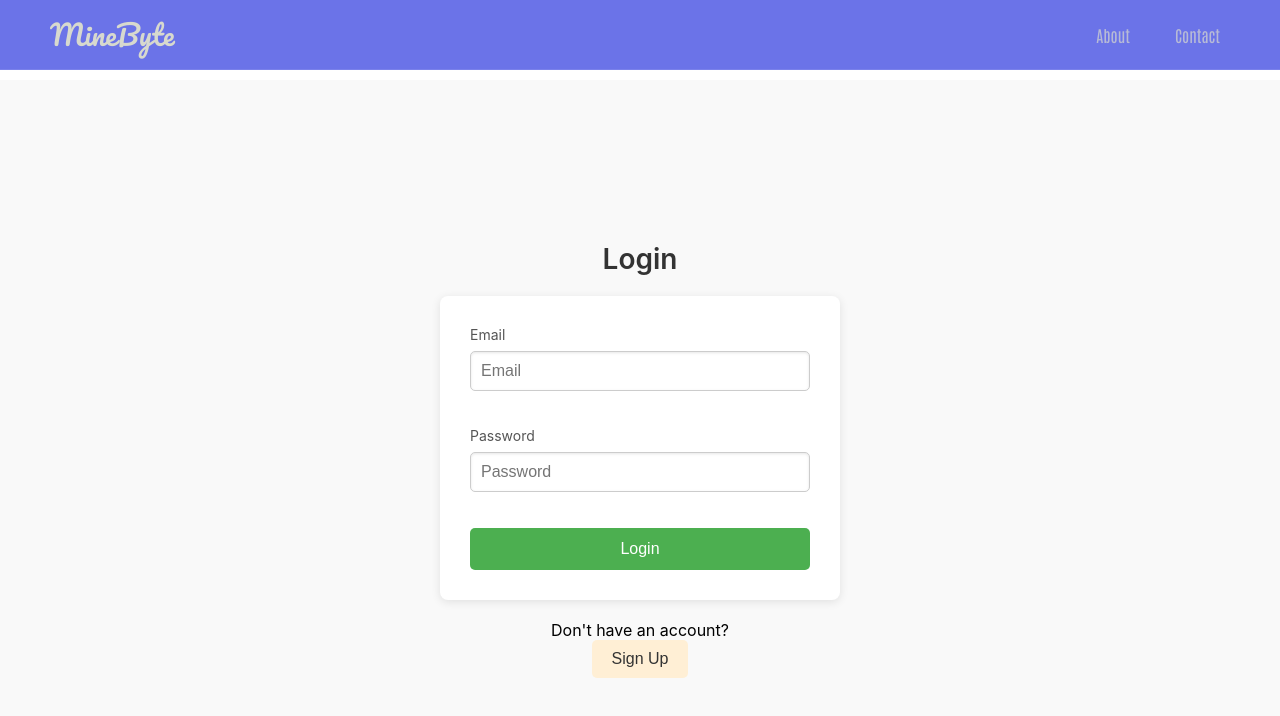
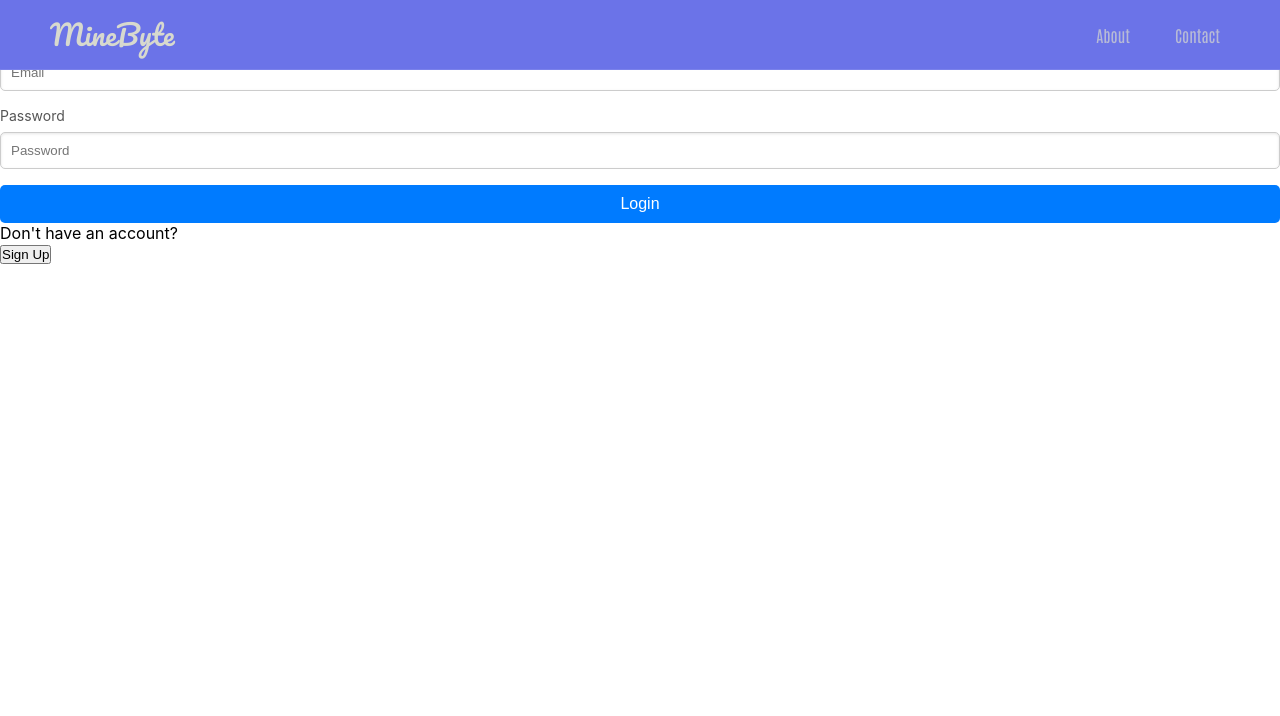
Before and after one commit to MineByte-Group11/MineByte, a React (Create React App) app: page / in a window 1280 px wide. Shown: the top 716 px of the page. Built offline with nearby package versions, Linux system fonts and the light colour scheme.

Commit message:
Login.css and Register.js Changes by Masnun

```diff
--- a/src/pages/Login.css
+++ b/src/pages/Login.css
@@ -11,136 +11,101 @@
 /* Prevent horizontal overflow on small screens */
 html, body {
   overflow-x: hidden;
+  height: 100%;
+}
+
+/* Full page flexbox layout */
+.register-page {
+  display: flex;
+  flex-direction: column;
+  justify-content: center; /* Center the form vertically */
+  align-items: center; /* Center the form horizontally */
+  height: 100vh; /* Full viewport height */
 }
 
 /* Header styling */
 .header {
-  position: fixed;
+  position: absolute;
   top: 0;
   left: 0;
   right: 0;
-  display: flex;
-  justify-content: space-between;
-  align-items: center;
   padding: 10px 50px;
   background-color: #6B73E8;
   font-family: 'Antonio', sans-serif;
   color: #D7D9CE;
-  width: 100%;
-  z-index: 1000;
-  border-bottom: 1px solid rgba(255, 255, 255, 0.1);
-  transition: background-color 0.3s ease;
+  display: flex;
+  justify-content: space-between;
+  align-items: center;
 }
 
-.header.translucent {
-  background-color: rgba(0, 0, 0, 0.5);
-}
-
-/* MineByte text brand in the header */
 .brand {
   font-family: 'Pacifico', cursive;
   font-size: 28px;
   color: #D7D9CE;
   text-decoration: none;
-  transition: transform 0.3s ease-in-out, 0.3s ease, background-color 0.3s ease;
 }
 
-.brand:hover {
-  transform: scale(1.2);
-  color: #FFFFFF;
-}
-
-/* Navigation links styling */
 .nav-links {
   display: flex;
   gap: 25px;
-  align-items: center;
 }
 
 .nav-links a {
   text-decoration: none;
   color: rgba(215, 217, 206, 0.7);
-  font-weight: normal;
-  padding-left: 10px;
-  padding-right: 10px;
-  transition: color 0.3s ease, background-color 0.3s ease;
+  transition: color 0.3s ease;
 }
 
 .nav-links a:hover {
   color: #FFFFFF;
 }
 
-/* Responsive header adjustments */
-@media (max-width: 768px) {
-  .header {
-    padding: 10px 20px;
-  }
-  .nav-links {
-    gap: 10px;
-  }
+/* Register form container */
+.register-container {
+  max-width: 400px;
+  background-color: #fff;
+  padding: 30px;
+  border-radius: 8px;
+  box-shadow: 0 2px 10px rgba(0, 0, 0, 0.1);
+  width: 100%;
+  margin-top: 80px; /* Add space between the form and the header */
 }
 
-/* Login page layout */
-.login-page {
-  padding-top: 80px; /* To account for the fixed header */
-}
-
-/* Container for the login page */
-.login-container {
-  display: flex;
-  flex-direction: column;
-  align-items: center;
-  justify-content: center;
-  height: calc(100vh - 80px); /* Adjust height considering the fixed header */
-  background-color: #f9f9f9;
-  padding-top: 40px; /* Space above the form */
-}
-
-/* Title styling for the login form */
-.login-title {
+/* Title styling for the register form */
+.register-title {
   font-size: 28px;
   font-weight: 600;
   color: #333;
   margin-bottom: 20px;
-}
-
-/* The form itself */
-.login-form {
-  background-color: #fff;
-  padding: 30px;
-  border-radius: 8px;
-  box-shadow: 0 2px 10px rgba(0, 0, 0, 0.1);
-  max-width: 400px;
-  width: 100%;
-  display: flex;
-  flex-direction: column;
-  gap: 20px;
+  text-align: left; /* Align title to the left */
 }
 
 /* Form group for each input field */
 .form-group {
-  display: flex;
-  flex-direction: column;
+  margin-bottom: 1rem;
+  text-align: left; /* Align the form labels and input fields to the left */
 }
 
 /* Label styling for input fields */
 .form-label {
+  display: block;
+  margin-bottom: 0.5rem;
   font-size: 14px;
   color: #555;
-  margin-bottom: 8px;
 }
 
 /* Input field styling */
 .form-input {
+  width: 100%;
   padding: 10px;
-  font-size: 16px;
   border: 1px solid #ccc;
   border-radius: 5px;
   box-shadow: inset 0 1px 3px rgba(0, 0, 0, 0.1);
+  text-align: left; /* Ensure text input starts from the left */
 }
 
-/* Button for the login action */
-.login-button {
+/* Button for the register action */
+.register-button {
   background-color: #4CAF50;
   color: white;
   border: none;
@@ -148,11 +113,20 @@ html, body {
   font-size: 16px;
   border-radius: 5px;
   cursor: pointer;
+  width: 100%;
   text-align: center;
 }
 
-.login-button:hover {
+.register-button:hover {
   background-color: #45a049;
+}
+
+/* Success message styling */
+.success-message {
+  color: #28a745;
+  font-size: 14px;
+  margin-bottom: 10px;
+  text-align: left;
 }
 
 /* Error message styling */
@@ -160,25 +134,27 @@ html, body {
   color: #d9534f;
   font-size: 14px;
   margin-bottom: 10px;
+  text-align: left;
 }
 
-/* Sign up section at the bottom of the form */
-.signup-section {
+/* Login section below the form */
+.login-section {
   margin-top: 20px;
+  text-align: left;
+}
+
+.login-button {
+  background-color: #007bff;
+  color: white;
+  border: none;
+  padding: 10px 20px;
+  font-size: 16px;
+  border-radius: 5px;
+  cursor: pointer;
+  width: 100%;
   text-align: center;
 }
 
-/* Button for the sign-up link */
-.signup-button {
-  background-color: #ffefd5;
-  color: #333;
-  border: none;
-  padding: 10px 20px;
-  border-radius: 5px;
-  cursor: pointer;
-  font-size: 16px;
+.login-button:hover {
+  background-color: #0056b3;
 }
-
-.signup-button:hover {
-  background-color: #ffdd99;
-}
--- a/src/pages/Register.js
+++ b/src/pages/Register.js
@@ -12,11 +12,13 @@ const Register = () => {
   const [password, setPassword] = useState("");
   const [confirmPassword, setConfirmPassword] = useState("");
   const [error, setError] = useState("");
+  const [successMessage, setSuccessMessage] = useState(""); // Success message state
   const navigate = useNavigate();
 
   const handleRegister = async (e) => {
     e.preventDefault();
     setError("");
+    setSuccessMessage(""); // Clear previous success messages
 
     if (password !== confirmPassword) {
       setError("Passwords do not match");
@@ -34,7 +36,14 @@ const Register = () => {
         email,
       });
 
-      navigate("/login"); // Redirect to login after registration
+      setSuccessMessage("Account created successfully! You can now login."); // Set success message
+
+      // Clear form fields after successful registration
+      setFirstName("");
+      setLastName("");
+      setEmail("");
+      setPassword("");
+      setConfirmPassword("");
     } catch (error) {
       if (error.code === "auth/email-already-in-use") {
         setError("This email is already registered.");
@@ -48,21 +57,28 @@ const Register = () => {
     }
   };
 
+  const handleLogin = () => {
+    navigate("/login"); // Navigate to the login page
+  };
+
   return (
     <div className="register-page">
       {/* Header with "MineByte" brand name and navigation links */}
       <header className="header">
         <a href="/" className="brand">MineByte</a>
         <nav className="nav-links">
-          <a href="/">Home</a>
           <a href="/about">About</a>
           <a href="/contact">Contact</a>
         </nav>
       </header>
 
+      {/* Main content for registration form */}
       <div className="register-container">
         <h2 className="register-title">Sign Up</h2>
+
         {error && <p className="error-message">{error}</p>}
+        {successMessage && <p className="success-message">{successMessage}</p>} {/* Display success message */}
+
         <form onSubmit={handleRegister}>
           <div className="form-group">
             <label className="form-label">First Name</label>
@@ -123,6 +139,13 @@ const Register = () => {
             Register
           </button>
         </form>
+
+        <div className="login-section">
+          <p>Already have an account?</p>
+          <button className="login-button" onClick={handleLogin}>
+            Login
+          </button>
+        </div>
       </div>
     </div>
   );
```
